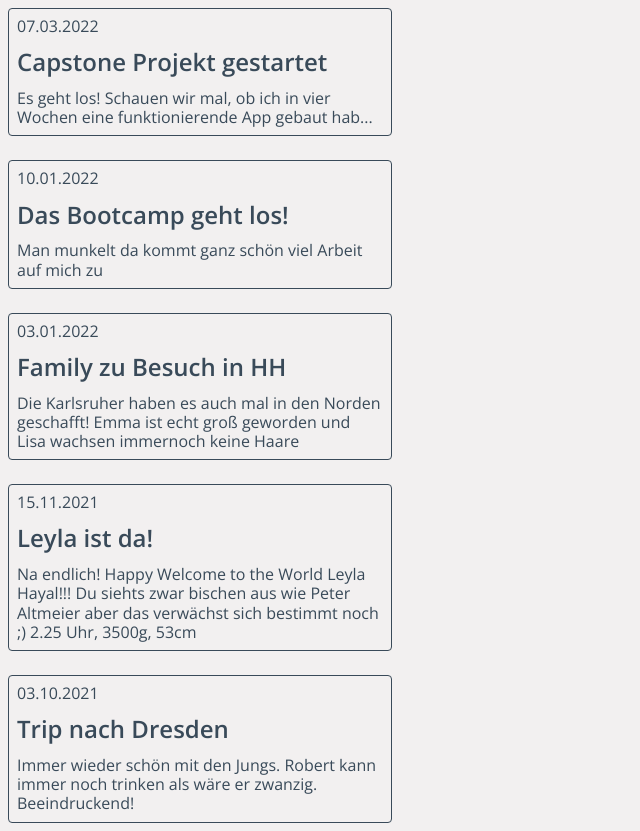
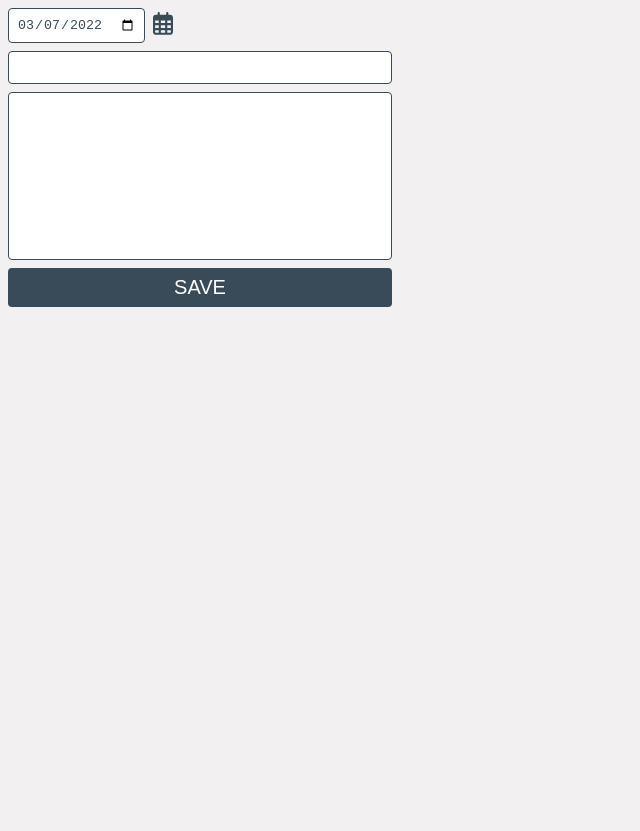
Before and after one commit to lalueders/capstone-project, a React (Create React App) app: page / in a window 1280 px wide. Shown: the whole page, without its empty margins (0-640 px from the left). After the commit the page ends 800 px from the top, so only its background shows below. Built offline with nearby package versions, Linux system fonts and the light colour scheme.

Commit message:
Add Form Component, Update App.js

```diff
--- a/src/App.js
+++ b/src/App.js
@@ -1,8 +1,10 @@
 import styled from 'styled-components';
+import { useState } from 'react';
 import Card from './components/Card.js';
+import Form from './components/Form.js';
 
 function App() {
-  const notes = [
+  const testData = [
     {
       date: '07.03.2022',
       heading: 'Capstone Projekt gestartet',
@@ -30,8 +32,11 @@ function App() {
     },
   ];
 
+  const [notes, setNotes] = useState([]);
+
   return (
     <Grid>
+      <Form setNotes={setNotes} notes={notes} />
       {notes.map((note, index) => (
         <Card key={index} date={note.date} heading={note.heading} text={note.text} />
       ))}
--- /dev/null
+++ b/src/components/Form.js
@@ -0,0 +1,117 @@
+import styled from 'styled-components/macro';
+import { useState, useEffect } from 'react';
+
+export default function Form({ notes, setNotes }) {
+  const [inputData, setInputData] = useState({ date: '', heading: '', text: '' });
+
+  useEffect(() => {
+    setInputData({ ...inputData, date: getDate() });
+    // eslint-disable-next-line react-hooks/exhaustive-deps
+  }, []);
+
+  const getDate = () => {
+    const today = new Date();
+    return (
+      today.getFullYear() + '-' + ('0' + (today.getMonth() + 1)).slice(-2) + '-' + ('0' + today.getDate()).slice(-2)
+    );
+  };
+
+  const handleFormSubmit = e => {
+    e.preventDefault();
+    const updatedNotes = [...notes];
+    setNotes([...updatedNotes, inputData]);
+    setInputData({ ...inputData, heading: '', text: '', date: getDate() });
+  };
+
+  return (
+    <StyledForm onSubmit={handleFormSubmit}>
+      <div>
+        <input
+          type="date"
+          aria-label="Date"
+          name="date"
+          id="date"
+          required
+          onChange={e => setInputData({ ...inputData, date: e.target.value })}
+          value={inputData.date}
+        ></input>
+        <label htmlFor="date">
+          <svg xmlns="http://www.w3.org/2000/svg" viewBox="0 0 448 512">
+            <path d="M152 64H296V24C296 10.75 306.7 0 320 0C333.3 0 344 10.75 344 24V64H384C419.3 64 448 92.65 448 128V448C448 483.3 419.3 512 384 512H64C28.65 512 0 483.3 0 448V128C0 92.65 28.65 64 64 64H104V24C104 10.75 114.7 0 128 0C141.3 0 152 10.75 152 24V64zM48 248H128V192H48V248zM48 296V360H128V296H48zM176 296V360H272V296H176zM320 296V360H400V296H320zM400 192H320V248H400V192zM400 408H320V464H384C392.8 464 400 456.8 400 448V408zM272 408H176V464H272V408zM128 408H48V448C48 456.8 55.16 464 64 464H128V408zM272 192H176V248H272V192z" />
+          </svg>
+        </label>
+      </div>
+      <input
+        onChange={e => setInputData({ ...inputData, heading: e.target.value })}
+        value={inputData.heading}
+        type="text"
+        aria-label="Heading"
+        name="heading"
+        maxLength="60"
+        required
+      ></input>
+      <textarea
+        onChange={e => setInputData({ ...inputData, text: e.target.value })}
+        value={inputData.text}
+        aria-label="Text"
+        name="text"
+        rows="10"
+        cols="30"
+        maxLength="280"
+        required
+      ></textarea>
+      <button type="submit">SAVE</button>
+    </StyledForm>
+  );
+}
+
+const StyledForm = styled.form`
+  display: grid;
+  margin: 0.5rem;
+  gap: 0.5rem;
+  resize: none;
+
+  div {
+    display: flex;
+    align-items: center;
+    gap: 0.5rem;
+
+    svg {
+      fill: #394a59;
+      width: 20px;
+    }
+  }
+
+  label {
+    cursor: pointer;
+    width: auto;
+    text-decoration: underline;
+    color: #394a59;
+  }
+
+  input {
+    resize: none;
+    border: 1px solid #394a59;
+    border-radius: 4px;
+    padding: 0.5rem;
+    color: #394a59;
+  }
+
+  textarea {
+    resize: none;
+    border: 1px solid #394a59;
+    border-radius: 4px;
+    padding: 0.5rem;
+    color: #394a59;
+  }
+
+  button {
+    background: #394a59;
+    color: white;
+    font-size: 1.25rem;
+    border: none;
+    border-radius: 4px;
+    padding: 0.5rem;
+    cursor: pointer;
+  }
+`;
```
Also changed, not shown: 2 other files (tests, documents, lock files or other folders).
